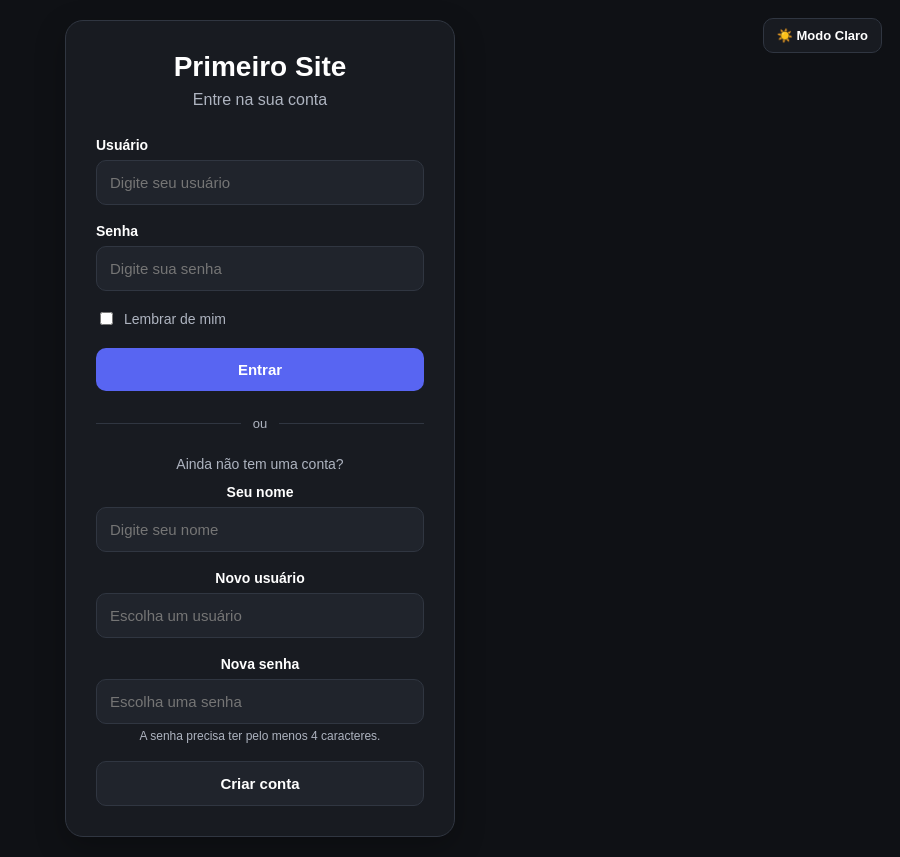
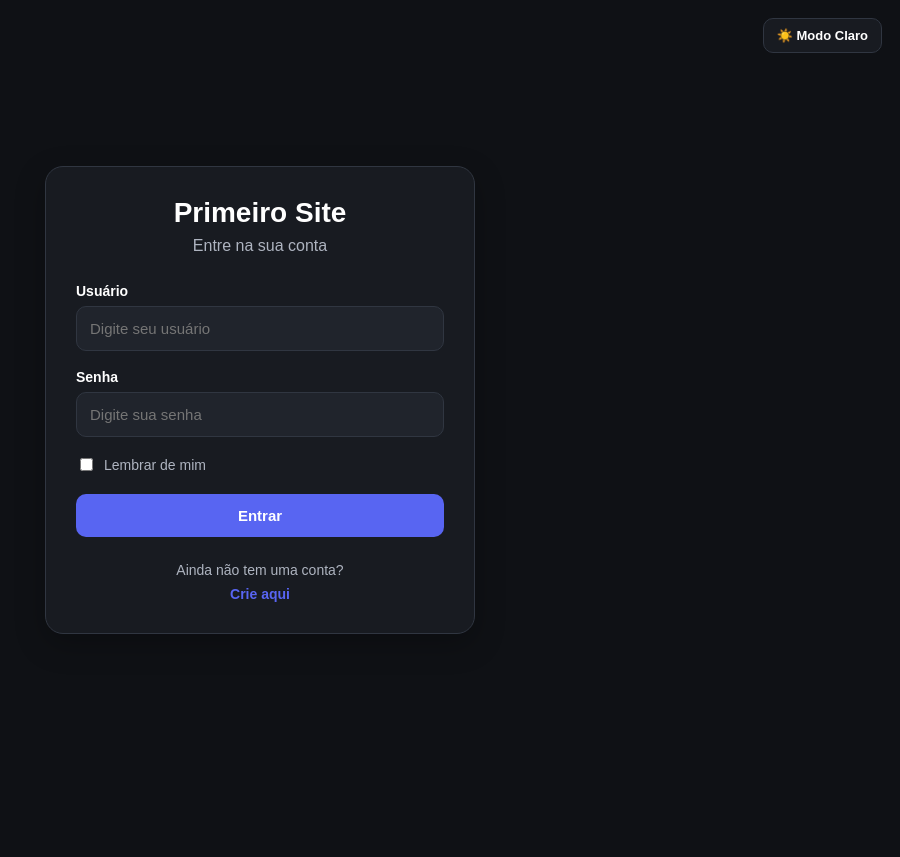
Before and after one commit to dsilva55629-eng/Primeiro-Site, a Flask app: page /login in a window 1280 px wide. Shown: the whole page, without its empty margins (380-1280 px from the left). After the commit the page ends 634 px from the top, so only its background shows below. Run offline with Flask 3, Linux system fonts and the light colour scheme.

Commit message:
Update login.html

```diff
--- a/templates/login.html
+++ b/templates/login.html
@@ -3,9 +3,11 @@
 <head>
     <meta charset="UTF-8">
     <meta name="viewport" content="width=device-width, initial-scale=1.0">
+
     <title>Login - Primeiro Site</title>
 
     <style>
+
         :root {
             --fundo: #0f1115;
             --caixa: #181b21;
@@ -15,8 +17,8 @@
             --borda: #303641;
             --botao: #5865f2;
             --botao-hover: #4752c4;
-            --erro: #ff6b6b;
         }
+
 
         [data-theme="light"] {
             --fundo: #f2f3f5;
@@ -27,12 +29,13 @@
             --borda: #d5d8de;
             --botao: #5865f2;
             --botao-hover: #4752c4;
-            --erro: #d93030;
         }
+
 
         * {
             box-sizing: border-box;
         }
+
 
         body {
             margin: 0;
@@ -42,95 +45,150 @@
             align-items: center;
             justify-content: center;
 
+            padding: 20px;
+
             font-family: Arial, sans-serif;
 
             background: var(--fundo);
             color: var(--texto);
 
-            transition: background 0.2s, color 0.2s;
+            transition:
+                background 0.2s,
+                color 0.2s;
         }
+
+
+        /* =================================================
+           CONTAINER
+           ================================================= */
 
         .container {
             width: 100%;
             max-width: 430px;
-            padding: 20px;
         }
 
+
         .caixa {
+            width: 100%;
+
             background: var(--caixa);
+
             border: 1px solid var(--borda);
             border-radius: 18px;
+
             padding: 30px;
 
-            box-shadow: 0 10px 30px rgba(0, 0, 0, 0.25);
+            box-shadow:
+                0 10px 30px rgba(0, 0, 0, 0.25);
         }
+
+
+        /* =================================================
+           TÍTULO
+           ================================================= */
 
         h1 {
             text-align: center;
+
             margin: 0 0 8px;
+
             font-size: 28px;
         }
 
+
         .subtitulo {
             text-align: center;
+
             color: var(--texto-secundario);
+
             margin-bottom: 28px;
         }
+
+
+        /* =================================================
+           CAMPOS
+           ================================================= */
 
         .campo {
             margin-bottom: 18px;
         }
 
+
         label {
             display: block;
+
             margin-bottom: 7px;
+
             font-size: 14px;
             font-weight: bold;
         }
 
+
         input {
             width: 100%;
+
             padding: 13px;
 
             border-radius: 10px;
+
             border: 1px solid var(--borda);
 
             background: var(--caixa-secundaria);
             color: var(--texto);
 
             outline: none;
+
             font-size: 15px;
         }
+
 
         input:focus {
             border-color: var(--botao);
         }
 
+
+        /* =================================================
+           LEMBRAR
+           ================================================= */
+
         .lembrar {
             display: flex;
+
             align-items: center;
+
             gap: 8px;
 
             margin: 4px 0 20px;
 
             color: var(--texto-secundario);
+
             font-size: 14px;
             font-weight: normal;
         }
 
+
         .lembrar input {
             width: auto;
+
             cursor: pointer;
         }
 
+
+        /* =================================================
+           BOTÕES
+           ================================================= */
+
         button {
             width: 100%;
+
             padding: 13px;
 
             border: none;
+
             border-radius: 10px;
 
             background: var(--botao);
+
             color: white;
 
             font-size: 15px;
@@ -138,104 +196,213 @@
 
             cursor: pointer;
 
-            transition: background 0.2s;
+            transition:
+                background 0.2s,
+                transform 0.1s;
         }
+
 
         button:hover {
             background: var(--botao-hover);
         }
 
-        .separador {
-            display: flex;
-            align-items: center;
-            gap: 12px;
 
-            margin: 25px 0;
+        button:active {
+            transform: scale(0.98);
+        }
+
+
+        /* =================================================
+           TROCA LOGIN / CADASTRO
+           ================================================= */
+
+        .troca-tela {
+            text-align: center;
+
+            margin-top: 25px;
+        }
+
+
+        .troca-tela p {
+            margin: 0;
 
             color: var(--texto-secundario);
-            font-size: 13px;
+
+            font-size: 14px;
         }
 
-        .separador::before,
-        .separador::after {
-            content: "";
-            flex: 1;
-            height: 1px;
-            background: var(--borda);
+
+        .link {
+            display: inline-block;
+
+            margin-top: 8px;
+
+            color: var(--botao);
+
+            font-size: 14px;
+            font-weight: bold;
+
+            cursor: pointer;
+
+            text-decoration: none;
         }
 
-        .cadastro {
-            text-align: center;
+
+        .link:hover {
+            text-decoration: underline;
         }
 
-        .cadastro p {
-            color: var(--texto-secundario);
-            font-size: 14px;
-            margin-bottom: 12px;
+
+        /* =================================================
+           CADASTRO
+           ================================================= */
+
+        #telaCadastro {
+            display: none;
         }
 
-        .botao-cadastro {
-            background: var(--caixa-secundaria);
-            border: 1px solid var(--borda);
-            color: var(--texto);
+
+        .senha-info {
+            color: var(--texto-secundario);
+
+            font-size: 12px;
+
+            margin-top: 5px;
         }
 
-        .botao-cadastro:hover {
-            background: var(--borda);
-        }
+
+        /* =================================================
+           BOTÃO DE TEMA
+           ================================================= */
 
         .tema {
             position: fixed;
+
             top: 18px;
             right: 18px;
 
+            z-index: 1000;
+
             width: auto;
+
             padding: 9px 13px;
 
             background: var(--caixa);
+
             color: var(--texto);
 
             border: 1px solid var(--borda);
+
             border-radius: 10px;
 
             font-size: 13px;
+
+            white-space: nowrap;
         }
+
 
         .tema:hover {
             background: var(--caixa-secundaria);
         }
 
-        .senha-info {
-            color: var(--texto-secundario);
+
+        /* =================================================
+           CELULAR
+           ================================================= */
+
+        @media (max-width: 600px) {
+
+            body {
+                padding: 15px;
+            }
+
+
+            .container {
+                max-width: 100%;
+            }
+
+
+            .caixa {
+                padding: 24px 20px;
+
+                border-radius: 15px;
+            }
+
+
+            h1 {
+                font-size: 25px;
+            }
+
+
+            .subtitulo {
+                margin-bottom: 24px;
+            }
+
+
+            .tema {
+                top: 12px;
+                right: 12px;
+
+                padding: 8px 10px;
+
                 font-size: 12px;
-            margin-top: 5px;
             }
+
+        }
+
     </style>
 </head>
 
+
 <body>
 
-    <button class="tema" id="toggleTema" onclick="alternarTema()">
+
+    <!-- BOTÃO DE TEMA -->
+
+    <button
+        type="button"
+        class="tema"
+        id="toggleTema"
+        onclick="alternarTema()"
+    >
         ☀️ Modo Claro
     </button>
+
+
 
     <div class="container">
 
         <div class="caixa">
 
-            <h1>Primeiro Site</h1>
+
+            <!-- =================================================
+                 TELA DE LOGIN
+                 ================================================= -->
+
+            <div id="telaLogin">
+
+                <h1>
+                    Primeiro Site
+                </h1>
+
 
                 <div class="subtitulo">
                     Entre na sua conta
                 </div>
 
 
-            <!-- LOGIN -->
+                <form
+                    action="/entrar"
+                    method="POST"
+                >
 
-            <form action="/entrar" method="POST">
 
                     <div class="campo">
-                    <label for="usuario">Usuário</label>
+
+                        <label for="usuario">
+                            Usuário
+                        </label>
+
 
                         <input
                             type="text"
@@ -245,11 +412,17 @@
                             autocomplete="username"
                             required
                         >
+
                     </div>
 
 
+
                     <div class="campo">
-                    <label for="senha">Senha</label>
+
+                        <label for="senha">
+                            Senha
+                        </label>
+
 
                         <input
                             type="password"
@@ -259,46 +432,89 @@
                             autocomplete="current-password"
                             required
                         >
+
                     </div>
 
 
+
                     <label class="lembrar">
+
                         <input
                             type="checkbox"
                             name="lembrar"
                             id="lembrar"
                         >
 
-                    <span>Lembrar de mim</span>
+                        <span>
+                            Lembrar de mim
+                        </span>
+
                     </label>
+
 
 
                     <button type="submit">
                         Entrar
                     </button>
 
+
                 </form>
 
 
-            <div class="separador">
-                ou
-            </div>
 
+                <!-- IR PARA CADASTRO -->
 
-            <!-- CADASTRO -->
-
-            <div class="cadastro">
+                <div class="troca-tela">
 
                     <p>
                         Ainda não tem uma conta?
                     </p>
 
-                <form action="/cadastrar" method="POST">
+
+                    <a
+                        class="link"
+                        onclick="mostrarCadastro()"
+                    >
+                        Crie aqui
+                    </a>
+
+                </div>
+
+            </div>
+
+
+
+            <!-- =================================================
+                 TELA DE CADASTRO
+                 ================================================= -->
+
+            <div id="telaCadastro">
+
+                <h1>
+                    Criar conta
+                </h1>
+
+
+                <div class="subtitulo">
+                    Crie sua conta no Primeiro Site
+                </div>
+
+
+
+                <form
+                    action="/cadastrar"
+                    method="POST"
+                >
+
 
                     <!-- NOME -->
 
                     <div class="campo">
-                        <label for="nome">Seu nome</label>
+
+                        <label for="nome">
+                            Seu nome
+                        </label>
+
 
                         <input
                             type="text"
@@ -309,13 +525,19 @@
                             maxlength="100"
                             required
                         >
+
                     </div>
+
 
 
                     <!-- USUÁRIO -->
 
                     <div class="campo">
-                        <label for="novo_usuario">Novo usuário</label>
+
+                        <label for="novo_usuario">
+                            Usuário
+                        </label>
+
 
                         <input
                             type="text"
@@ -326,13 +548,19 @@
                             maxlength="30"
                             required
                         >
+
                     </div>
+
 
 
                     <!-- SENHA -->
 
                     <div class="campo">
-                        <label for="nova_senha">Nova senha</label>
+
+                        <label for="nova_senha">
+                            Senha
+                        </label>
+
 
                         <input
                             type="password"
@@ -344,37 +572,107 @@
                             required
                         >
 
+
                         <div class="senha-info">
                             A senha precisa ter pelo menos 4 caracteres.
                         </div>
+
                     </div>
 
 
-                    <button
-                        type="submit"
-                        class="botao-cadastro"
-                    >
+
+                    <button type="submit">
                         Criar conta
                     </button>
 
+
                 </form>
 
-            </div>
+
+
+                <!-- VOLTAR PARA LOGIN -->
+
+                <div class="troca-tela">
+
+                    <p>
+                        Já tem uma conta?
+                    </p>
+
+
+                    <a
+                        class="link"
+                        onclick="mostrarLogin()"
+                    >
+                        Entre aqui
+                    </a>
 
                 </div>
 
             </div>
 
 
+        </div>
+
+    </div>
+
+
+
     <script>
+
+
+        /* =================================================
+           TROCAR PARA CADASTRO
+           ================================================= */
+
+        function mostrarCadastro() {
+
+            document.getElementById(
+                "telaLogin"
+            ).style.display = "none";
+
+
+            document.getElementById(
+                "telaCadastro"
+            ).style.display = "block";
+
+        }
+
+
+
+        /* =================================================
+           VOLTAR PARA LOGIN
+           ================================================= */
+
+        function mostrarLogin() {
+
+            document.getElementById(
+                "telaCadastro"
+            ).style.display = "none";
+
+
+            document.getElementById(
+                "telaLogin"
+            ).style.display = "block";
+
+        }
+
+
+
+        /* =================================================
+           TEMA
+           ================================================= */
 
         function aplicarTema() {
 
             const tema =
-                localStorage.getItem("tema") || "dark";
+                localStorage.getItem("tema")
+                || "dark";
+
 
             const botao =
-                document.getElementById("toggleTema");
+                document.getElementById(
+                    "toggleTema"
+                );
 
 
             if (tema === "light") {
@@ -384,25 +682,33 @@
                     "light"
                 );
 
+
                 botao.innerText =
                     "🌙 Modo Escuro";
 
-            } else {
+            }
+
+            else {
 
                 document.documentElement.removeAttribute(
                     "data-theme"
                 );
 
+
                 botao.innerText =
                     "☀️ Modo Claro";
+
             }
+
         }
+
 
 
         function alternarTema() {
 
             const temaAtual =
-                localStorage.getItem("tema") || "dark";
+                localStorage.getItem("tema")
+                || "dark";
 
 
             if (temaAtual === "light") {
@@ -412,22 +718,29 @@
                     "dark"
                 );
 
-            } else {
+            }
+
+            else {
 
                 localStorage.setItem(
                     "tema",
                     "light"
                 );
-            }
 
-
-            aplicarTema();
             }
 
 
             aplicarTema();
 
+        }
+
+
+
+        aplicarTema();
+
+
     </script>
+
 
 </body>
 </html>
```
Lines whose indentation alone changed are shown as unchanged.
